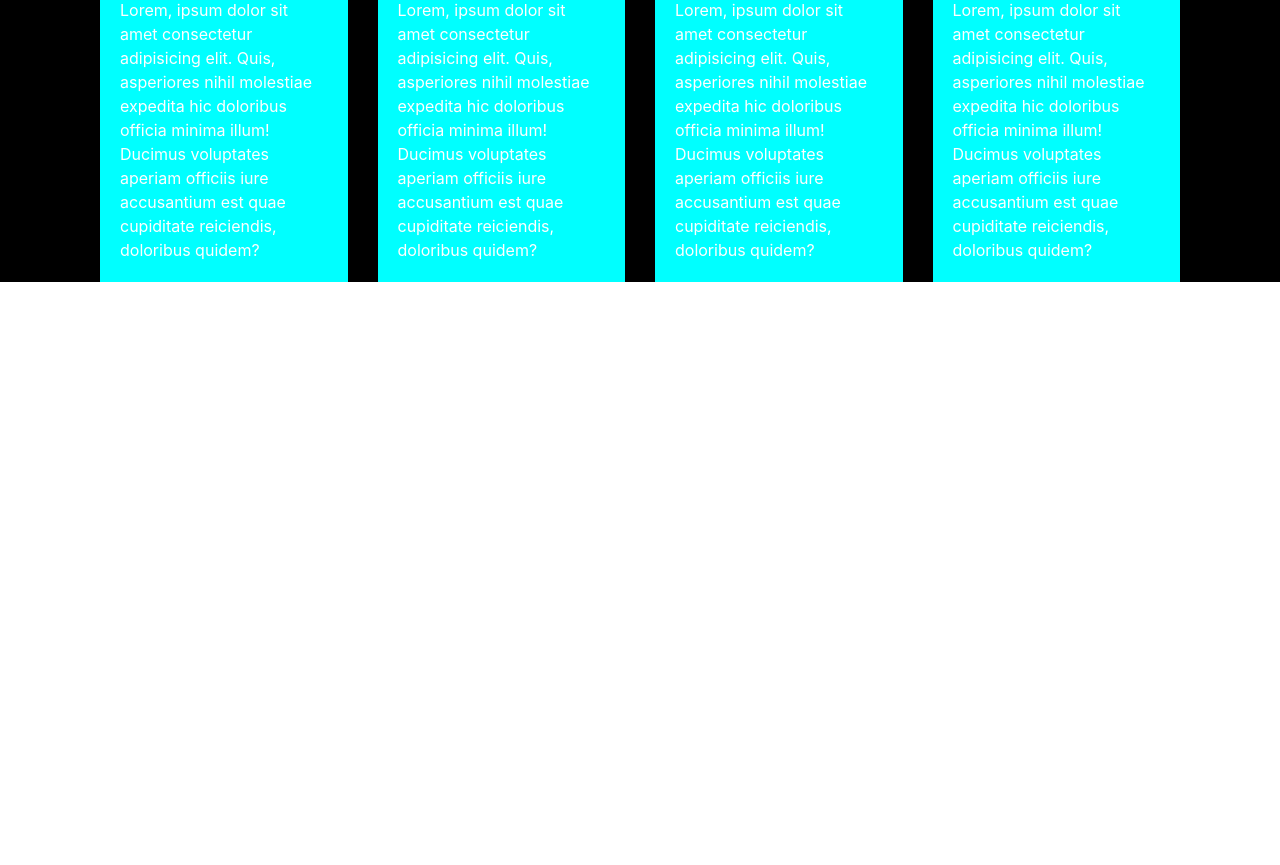
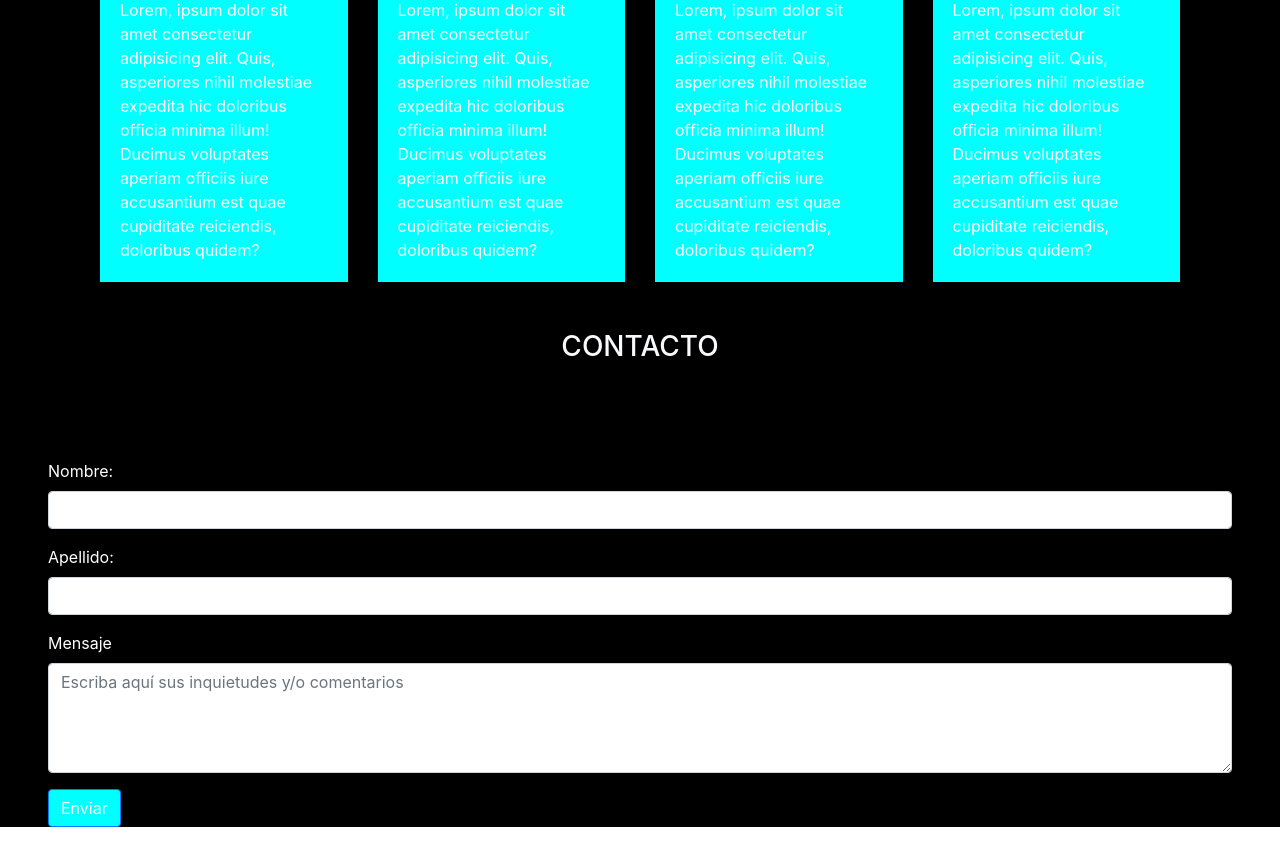
Before and after one commit to nmori2022/Prueba_Viajes_Chile_NMR_01, a plain HTML site: page viajes_chile.html in a window 1280 px wide. Shown: the part 2151-3016 px from the top of the page. Before the commit the page ends 2433 px from the top, so only its background shows below. Drawn offline with Linux system fonts and the light colour scheme.

Commit message:
Se agrega formulario de contacto con tooltips tanto como mensaje en los cuadros de texto como al pasar el mouse sobre ellos.  tambien se agrega botón enviar con su respectivo tooltip

```diff
--- a/viajes_chile.html
+++ b/viajes_chile.html
@@ -243,9 +243,11 @@
 
                                     <div class="card-body bg-aqua">
 
-                                        <p class="card-text text-white">Lorem, ipsum dolor sit amet consectetur adipisicing
+                                        <p class="card-text text-white">Lorem, ipsum dolor sit amet consectetur
+                                            adipisicing
                                             elit. Quis, asperiores nihil molestiae expedita hic doloribus officia minima
-                                            illum! Ducimus voluptates aperiam officiis iure accusantium est quae cupiditate
+                                            illum! Ducimus voluptates aperiam officiis iure accusantium est quae
+                                            cupiditate
                                             reiciendis, doloribus quidem?</p>
                                     </div>
 
@@ -259,9 +261,11 @@
 
                                     <div class="card-body bg-aqua">
 
-                                        <p class="card-text text-white">Lorem, ipsum dolor sit amet consectetur adipisicing
+                                        <p class="card-text text-white">Lorem, ipsum dolor sit amet consectetur
+                                            adipisicing
                                             elit. Quis, asperiores nihil molestiae expedita hic doloribus officia minima
-                                            illum! Ducimus voluptates aperiam officiis iure accusantium est quae cupiditate
+                                            illum! Ducimus voluptates aperiam officiis iure accusantium est quae
+                                            cupiditate
                                             reiciendis, doloribus quidem?</p>
                                     </div>
 
@@ -276,9 +280,11 @@
 
                                     <div class="card-body bg-aqua">
 
-                                        <p class="card-text text-white">Lorem, ipsum dolor sit amet consectetur adipisicing
+                                        <p class="card-text text-white">Lorem, ipsum dolor sit amet consectetur
+                                            adipisicing
                                             elit. Quis, asperiores nihil molestiae expedita hic doloribus officia minima
-                                            illum! Ducimus voluptates aperiam officiis iure accusantium est quae cupiditate
+                                            illum! Ducimus voluptates aperiam officiis iure accusantium est quae
+                                            cupiditate
                                             reiciendis, doloribus quidem?</p>
                                     </div>
 
@@ -293,9 +299,11 @@
 
                                     <div class="card-body bg-aqua">
 
-                                        <p class="card-text text-white">Lorem, ipsum dolor sit amet consectetur adipisicing
+                                        <p class="card-text text-white">Lorem, ipsum dolor sit amet consectetur
+                                            adipisicing
                                             elit. Quis, asperiores nihil molestiae expedita hic doloribus officia minima
-                                            illum! Ducimus voluptates aperiam officiis iure accusantium est quae cupiditate
+                                            illum! Ducimus voluptates aperiam officiis iure accusantium est quae
+                                            cupiditate
                                             reiciendis, doloribus quidem?</p>
                                     </div>
 
@@ -310,8 +318,42 @@
         </section>
 
         <!-- sección formulario de contacto -->
-        <section>
+        <section class="bg-black">
+            <div class="text-center">
+                <h3 class="text-light py-5">CONTACTO</h1>
+            </div>
+            <div class="mx-5 my-5 text-white bg-black">
+                <form>
+                    <div class="form-group">
+                        <label for="exampleFormControlInput1">Nombre:</label>
+                        <input type="name" class="form-control" id="exampleFormControlInput1"
+                            data-toggle="tooltip" data-placement="top" data-html="true"
+                            title="<em>Escriba aquí <b><u>su nombre</u></b></em>">
+                    </div>
 
+
+                    <div class="form-group">
+                        <label for="exampleFormControlInput2">Apellido:</label>
+                        <input type="lastname" class="form-control" id="exampleFormControlInput2"
+                            data-toggle="tooltip" data-placement="top" data-html="true"
+                            title="<em>Escriba aquí <b><u>su apellido</u></b></em>">
+                    </div>
+
+                    <div class="form-group">
+                        <label for="exampleFormControlTextarea1">Mensaje</label>
+                        <textarea class="form-control" id="exampleFormControlTextarea1" rows="4"
+                        data-toggle="tooltip" data-placement="top" data-html="true"
+                            title="<em>Escriba aquí <b><u>sus inquietudes y/o comentarios</u></b></em>"
+                            placeholder="Escriba aquí sus inquietudes y/o comentarios"></textarea>
+                    </div>
+
+                    <div class="form-group">
+                        <a href="#" class="btn btn-primary bg-aqua" data-toggle="tooltip" data-placement="right"
+                            data-toggle="tooltip" data-placement="top" data-html="true"
+                            title="" data-original-title="Presiona el botón para enviar!">Enviar</a>
+                    </div>
+                </form>
+            </div>
         </section>
 
         <!-- footer con links a las redes sociales -->
@@ -322,6 +364,11 @@
     <footer>
 
     </footer>
+    <script>
+        $(document).ready(function () {
+            $('[data-toggle="tooltip"]').tooltip();
+        });
+    </script>
 </body>
 
 </html>
```
Lines whose indentation alone changed are shown as unchanged.
